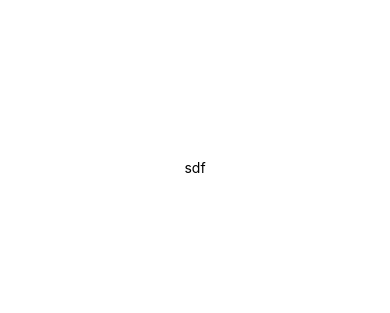
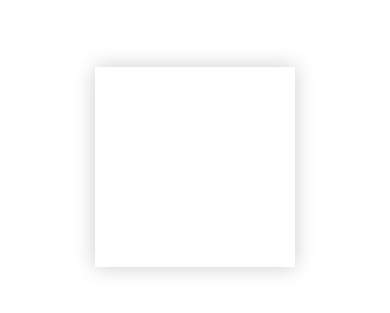
Before and after one commit to Real-Musafir/reanimated2-RipleEffect, a React Native app: screen / in a window 390 px wide. Shown: the part 255-568 px from the top of the page. Built offline with nearby package versions, Linux system fonts and the light colour scheme.

Commit message:
create ripple box

```diff
--- a/App.js
+++ b/App.js
@@ -4,7 +4,7 @@ import { StyleSheet, Text, View } from "react-native";
 export default function App() {
   return (
     <View style={styles.container}>
-      <Text>sdf</Text>
+      <View style={styles.ripple}></View>
     </View>
   );
 }
@@ -16,4 +16,14 @@ const styles = StyleSheet.create({
     alignItems: "center",
     justifyContent: "center",
   },
+  ripple: {
+    width: 200,
+    height: 200,
+    backgroundColor: "white",
+    shadowOpacity: 0.2,
+    shadowOffset: { width: 0, height: 0 },
+    shadowRadius: 20,
+
+    elevation: 2, //this is for android
+  },
 });
```
